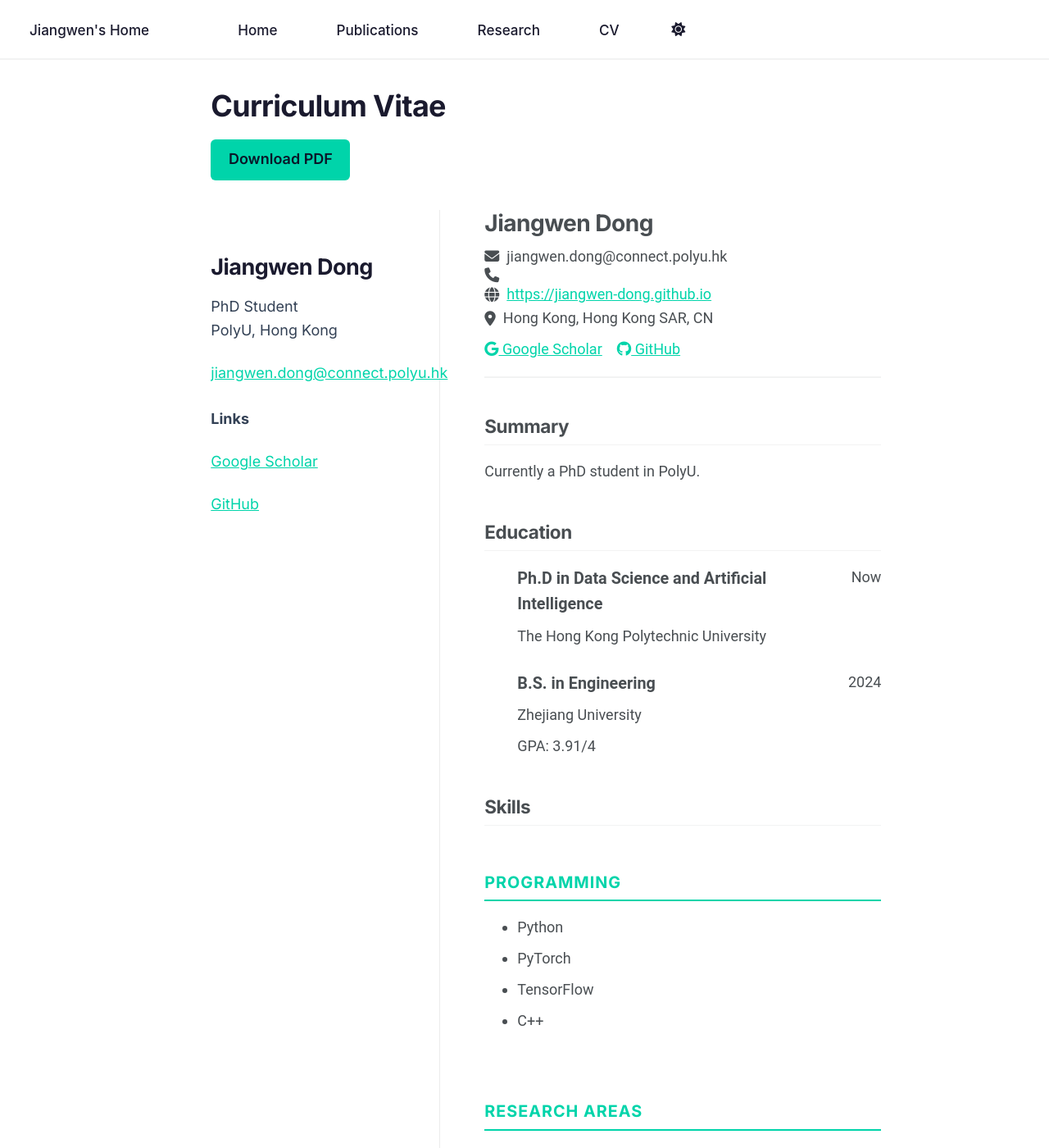
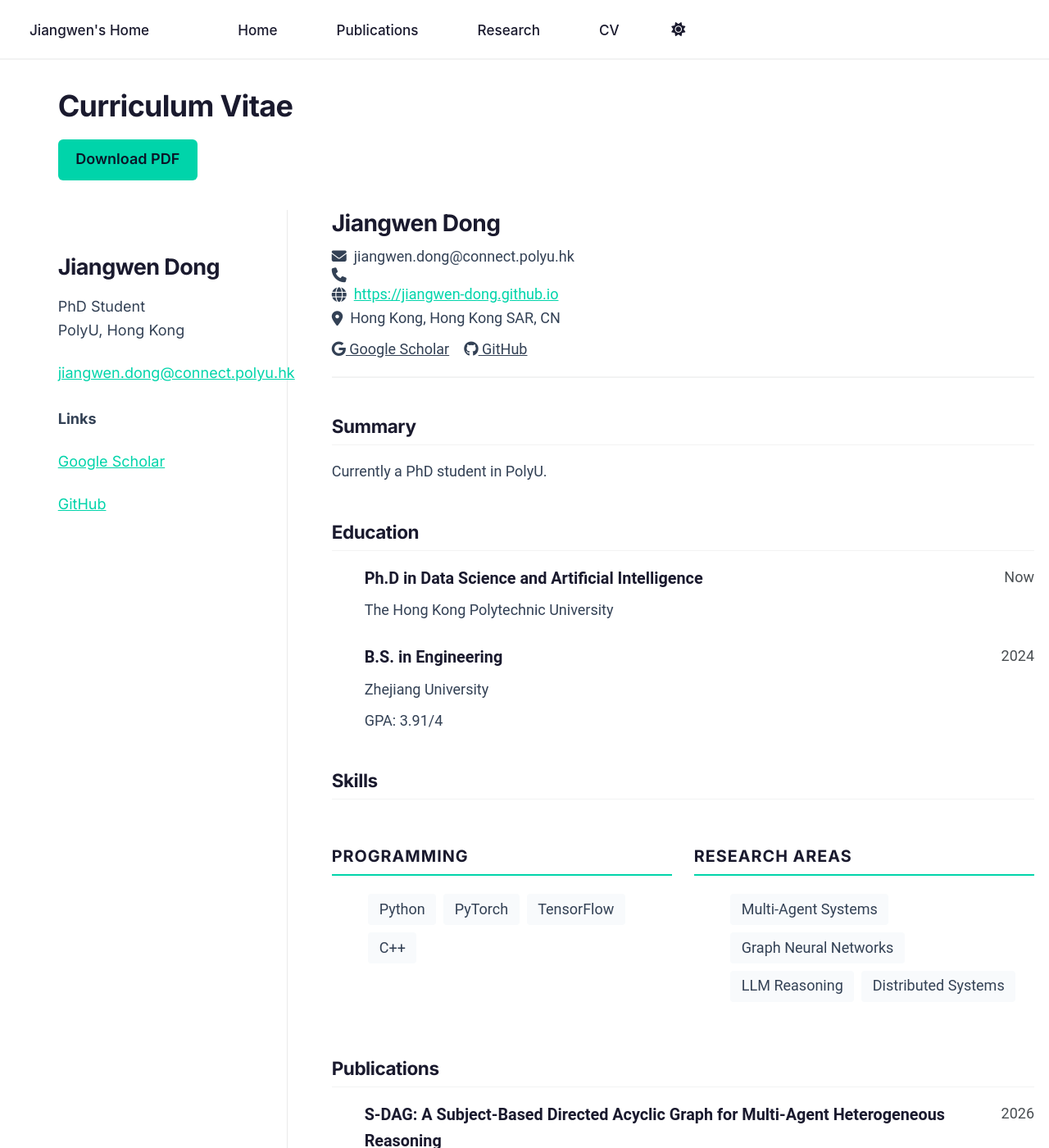
Before and after one commit to Jiangwen-Dong/Jiangwen-Dong.github.io, a Jekyll site: the page built from _pages/cv-json.md, in a window 1280 px wide and 1400 px high. Shown: the whole window at 82% size. Built offline with Jekyll 4.4.1, drawn with Linux system fonts in a browser that asks for light colours; a script that is not in the unit is left out.

Commit message:
feat: polish publications page, CV dark mode, mobile hero
- Publications archive items styled as cards with hover effects
- CV template uses CSS variables for dark mode support
- Mobile hero: reduced min-height, hidden graph, full-width text
- Page titles use consistent styling

```diff
--- a/_includes/cv-template.html
+++ b/_includes/cv-template.html
@@ -2,16 +2,47 @@
 
 <style>
   .archive {
-    width: 80%;
+    width: 100%;
     margin: 0 auto;
     float: none;
     padding-right: 0;
   }
 
-  @media (min-width: 80em) {
-    .archive {
-      width: 70%;
-    }
+  .cv-container {
+    color: var(--color-text-body);
+  }
+
+  .cv-container h1,
+  .cv-container h2,
+  .cv-container h3 {
+    color: var(--color-text-primary);
+  }
+
+  .cv-item-title {
+    color: var(--color-text-primary);
+    font-weight: 600;
+  }
+
+  .cv-item-subtitle {
+    color: var(--color-text-body);
+  }
+
+  .cv-item-detail {
+    color: var(--color-text-body);
+  }
+
+  .cv-skill-list li {
+    background: var(--color-bg-subtle);
+    color: var(--color-text-body);
+    padding: 0.25rem 0.75rem;
+    border-radius: 4px;
+    display: inline-block;
+    margin: 0.25rem;
+  }
+
+  .cv-contact-item,
+  .cv-profile-link {
+    color: var(--color-text-body);
   }
 </style>
 
--- a/assets/css/custom.scss
+++ b/assets/css/custom.scss
@@ -280,6 +280,45 @@
 }
 
 /* ========================================
+   Publications Archive Page
+   ======================================== */
+
+.archive__item {
+  background: var(--color-card-bg);
+  border: 1px solid var(--color-card-border);
+  border-radius: 12px;
+  padding: 1.5rem;
+  margin-bottom: 1rem;
+  transition: box-shadow 0.2s ease;
+}
+
+.archive__item:hover {
+  box-shadow: 0 8px 24px rgba(0, 0, 0, 0.06);
+}
+
+.archive__item-title {
+  font-size: 1.15rem;
+  margin-bottom: 0.5rem;
+}
+
+.archive__item-title a {
+  color: var(--color-text-primary);
+}
+
+.archive__item-excerpt {
+  font-size: 0.9rem;
+  color: var(--color-text-body);
+  line-height: 1.6;
+}
+
+.page__title {
+  font-size: 2rem;
+  font-weight: 700;
+  margin-bottom: 2rem;
+  color: var(--color-text-primary);
+}
+
+/* ========================================
    CV Page
    ======================================== */
 
@@ -376,11 +415,28 @@
     gap: 0.75rem;
   }
 
+  .hero-section {
+    min-height: auto;
+    padding: 6rem 0 4rem;
+  }
+
   .hero-section h1 {
-    font-size: 2rem;
+    font-size: 2.2rem;
   }
 
   .hero-section .subtitle {
     font-size: 1rem;
   }
+
+  .hero-content > div {
+    max-width: 100% !important;
+  }
+
+  #hero-graph-canvas {
+    display: none;
+  }
+
+  .section {
+    padding: 3rem 0;
+  }
 }
```
